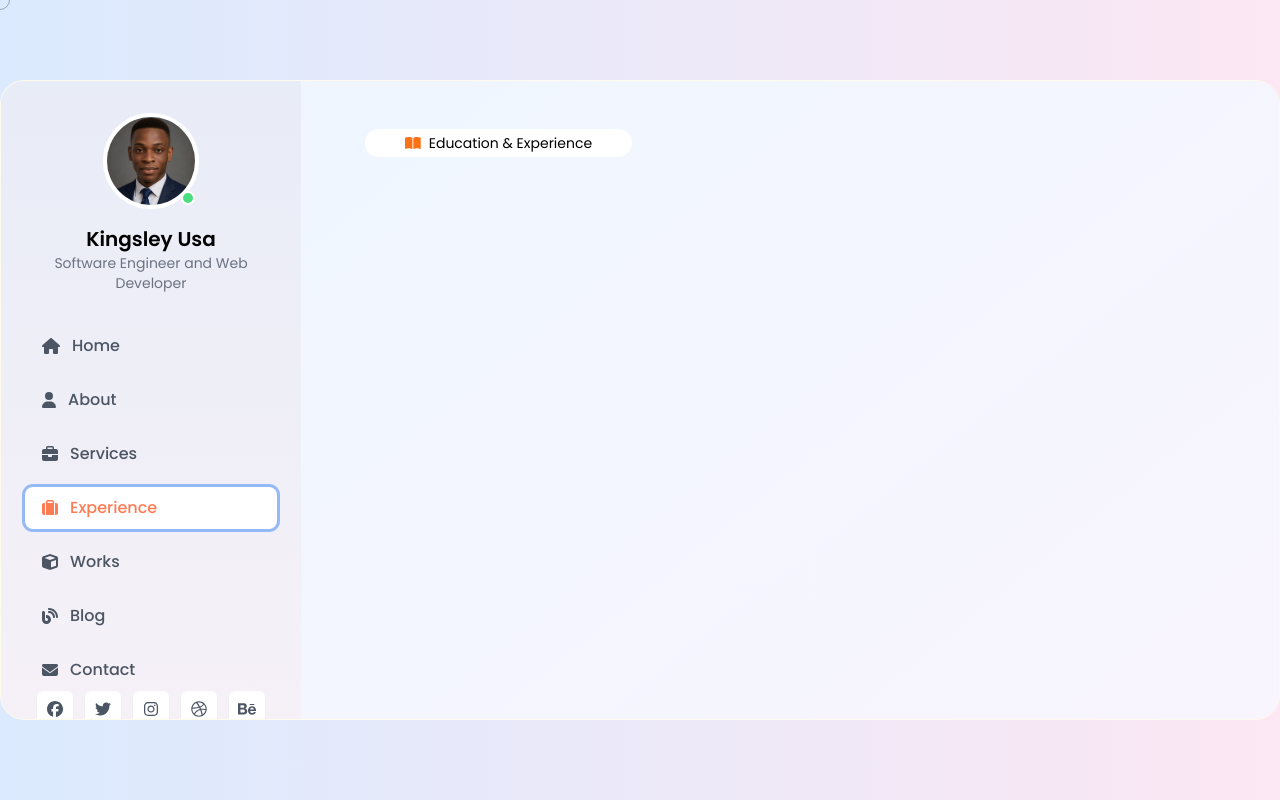
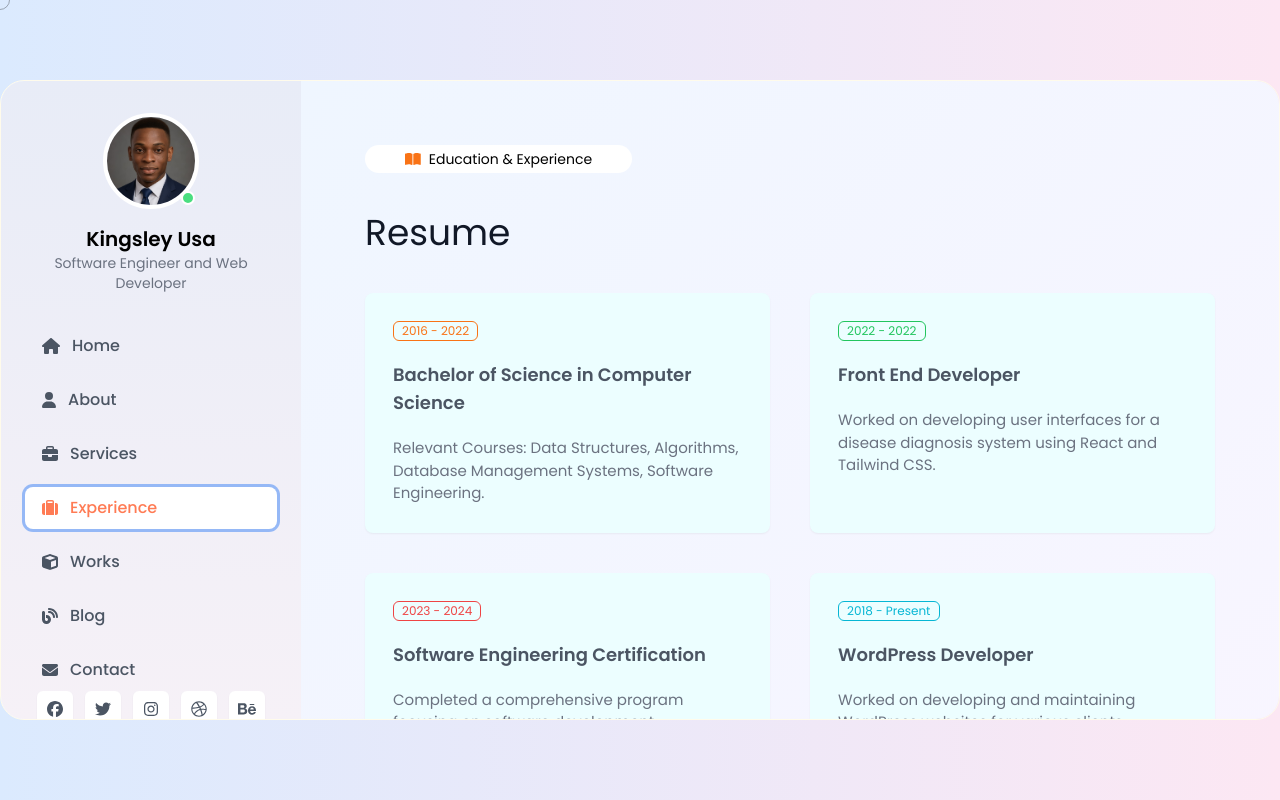
Before and after one commit to TheKingsident/kingsley-portfolio, a React (Vite) app: page / in a window 1280 px wide. Both pictures are taken after a click on the button "Experience". Built offline with nearby package versions, Linux system fonts and the light colour scheme.

Commit message:
Add additional experience entries to the Experience component for enhanced portfolio detail

```diff
--- a/src/pages/Experience.tsx
+++ b/src/pages/Experience.tsx
@@ -4,11 +4,60 @@ import { faBookOpen } from "@fortawesome/free-solid-svg-icons";
 
 const Experience = () => {
   return (
-    <section id="experience" className="relative flex flex-col min-h-screen w-full px-8 md:px-16 py-12 bg-gradient-to-br from-blue-50 to-purple-50 overflow-hidden">
+    <section id="experience" className="relative flex flex-col min-h-screen w-full px-8 md:px-16 py-16 bg-gradient-to-br from-blue-50 to-purple-50 overflow-hidden">
       <div className="flex items-center gap-2 bg-white px-10 py-1 rounded-full w-fit text-sm">
         <FontAwesomeIcon icon={faBookOpen} className="text-orange-500" />
         Education & Experience
-        </div>
+      </div>
+			<h2 className="pt-10 text-4xl text-gray-900">
+					Resume
+				</h2>
+			<div className="grid grid-cols-1 md:grid-cols-2 gap-10 mt-10">
+				<div className="flex flex-col items-start rounded-lg bg-cyan-50 shadow-sm p-7">
+					<div className="border border-orange-500 rounded-md py-0 px-2 text-orange-500 text-[12px]">
+						2016 - 2022
+					</div>
+					<h3 className="text-lg font-semibold text-gray-600 mt-5">Bachelor of Science in Computer Science</h3>
+					<p className="text-gray-500 text-[15px] mt-5">Relevant Courses: Data Structures, Algorithms, Database Management Systems, Software Engineering.</p>
+				</div>
+				<div className="flex flex-col items-start rounded-lg bg-cyan-50 shadow-sm p-7">
+					<div className="border border-green-500 rounded-md py-0 px-2 text-green-500 text-[12px]">
+						2022 - 2022
+					</div>
+					<h3 className="text-lg font-semibold text-gray-600 mt-5">Front End Developer</h3>
+					<p className="text-gray-500 text-[15px] mt-5">Worked on developing user interfaces for a disease diagnosis system using React and Tailwind CSS.</p>
+				</div>
+				<div className="flex flex-col items-start rounded-lg bg-cyan-50 shadow-sm p-7">
+					<div className="border border-red-500 rounded-md py-0 px-2 text-red-500 text-[12px]">
+						2023 - 2024
+					</div>
+					<h3 className="text-lg font-semibold text-gray-600 mt-5">Software Engineering Certification</h3>
+					<p className="text-gray-500 text-[15px] mt-5">Completed a comprehensive program focusing on software development methodologies, and server management.</p>
+				</div>
+				<div className="flex flex-col items-start rounded-lg bg-cyan-50 shadow-sm p-7">
+					<div className="border border-cyan-500 rounded-md py-0 px-2 text-cyan-500 text-[12px]">
+						2018 - Present
+					</div>
+					<h3 className="text-lg font-semibold text-gray-600 mt-5">WordPress Developer</h3>
+					<p className="text-gray-500 text-[15px] mt-5">Worked on developing and maintaining WordPress websites for various clients.</p>
+				</div>
+				<div className="flex flex-col items-start rounded-lg bg-cyan-50 shadow-sm p-7">
+					<div className="border border-blue-500 rounded-md py-0 px-2 text-blue-500 text-[12px]">
+						2025 - 2025
+					</div>
+					<h3 className="text-lg font-semibold text-gray-600 mt-5">Back-End Pro-Development Certification</h3>
+					<p className="text-gray-500 text-[15px] mt-5">Completed a comprehensive program focusing on back-end development, API design, and database management.</p>
+				</div>
+				<div className="flex flex-col items-start rounded-lg bg-cyan-50 shadow-sm p-7">
+					<div className="border border-yellow-500 rounded-md py-0 px-2 text-yellow-500 text-[12px]">
+						2023 - Present
+					</div>
+					<h3 className="text-lg font-semibold text-gray-600 mt-5">Full Stack Engineer</h3>
+					<p className="text-gray-500 text-[15px] mt-5">Currently working on a full-stack web application using React, Node.js, and MongoDB.</p>
+				</div>
+
+			</div>
+
     </section>
   );
 }
```
